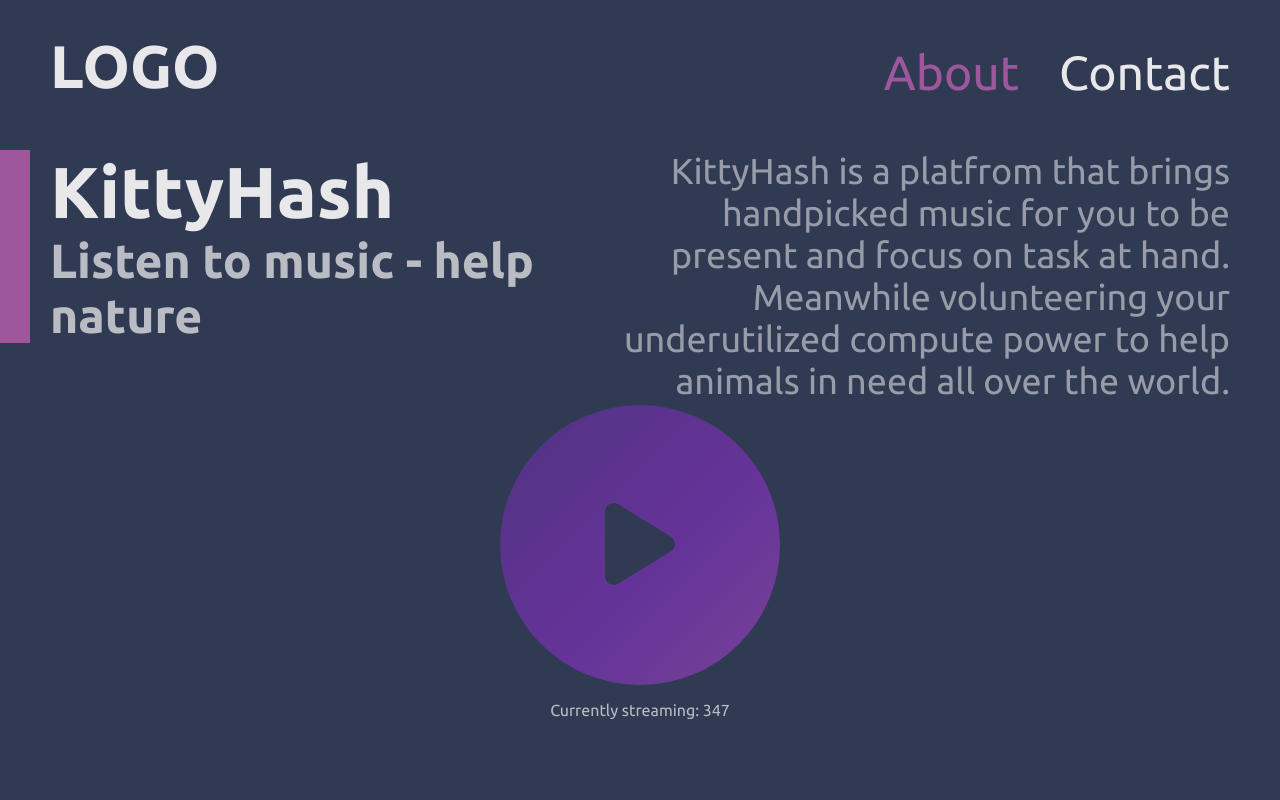
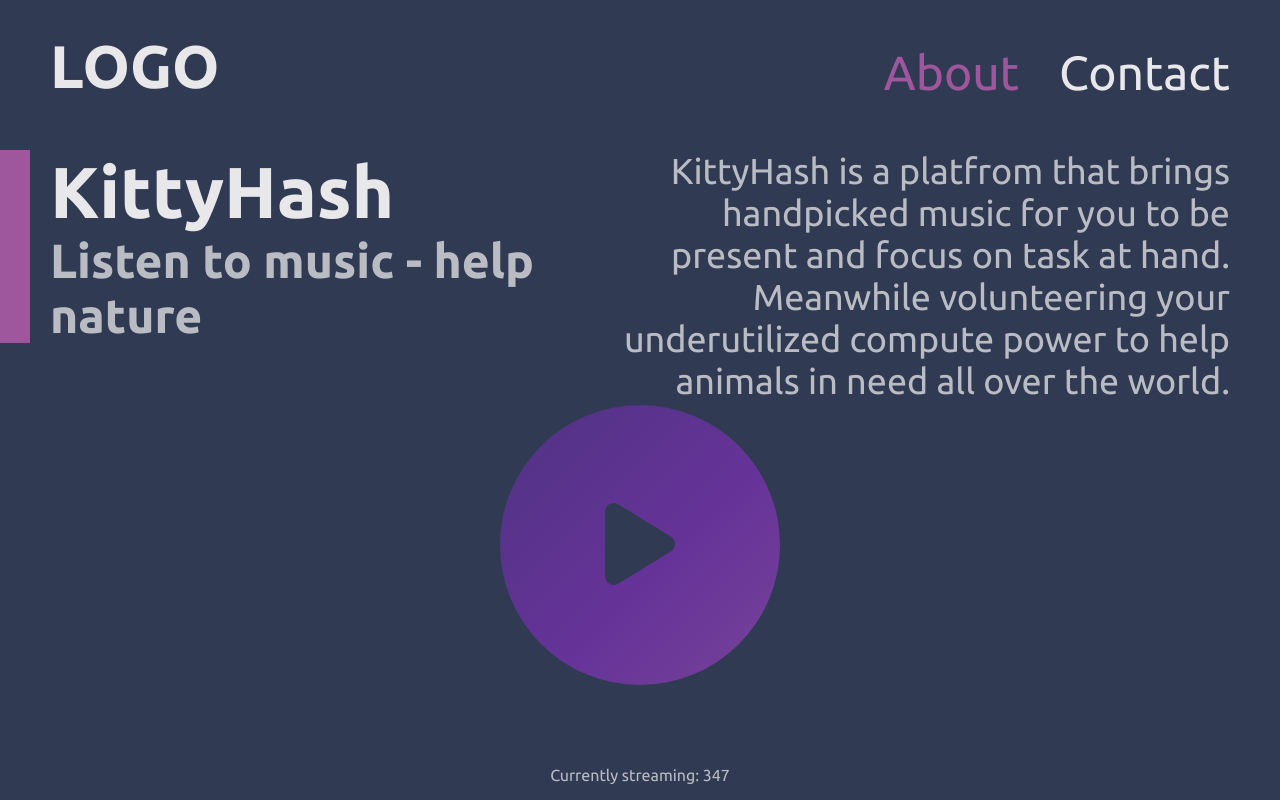
Before and after one commit to Nek0trkstr/KittyHashUI, a React (Create React App) app: page / in a window 1280 px wide. Built offline with nearby package versions, Linux system fonts and the light colour scheme.

Commit message:
small ui bug fixes (#4)

```diff
--- a/src/components/AnimatedText.css
+++ b/src/components/AnimatedText.css
@@ -3,7 +3,7 @@
     font-size: 36px;
     opacity: 0.75;
     margin: 0 50px 0 0;
-    height: 255px;
+    min-height: 255px;
 }
 
 #animatedText p {
--- a/src/components/App.css
+++ b/src/components/App.css
@@ -1,5 +1,6 @@
 .App {
   width: 100%;
+  height: inherit;
   border: none;
   padding: 0;
   margin: 0 auto;
@@ -10,6 +11,15 @@
   align-items: center
 }
 
+html {
+  height: 100%;
+}
+
 body {
   margin: 0;
+  height: inherit;
 }
+
+#root {
+  height: inherit;
+}
--- a/src/components/Counter.css
+++ b/src/components/Counter.css
@@ -1,5 +1,11 @@
-p {
+#counter {
+    display: flex;
+    flex-grow: 1;
+}
+
+#counter p {
     color: #e8e8eb;
     font-size: '24px';
     opacity: 0.75;
+    align-self: flex-end;
 }
--- a/src/components/Counter.js
+++ b/src/components/Counter.js
@@ -4,7 +4,7 @@ import './Counter.css';
 class Counter extends Component{
     render(){
         return(
-            <div>
+            <div id="counter">
                 <p>Currently streaming: <span>347</span></p>
             </div>
         )
--- a/src/components/Info.css
+++ b/src/components/Info.css
@@ -24,19 +24,13 @@
     margin: 0 0 0 20px;
 }
 
-@keyframes fadeInOut {
-    0% {
+@keyframes fadein {
+    from {
       opacity: 0;
     }
-
-    100% {
-      opacity: 1;
+    to {
+      opacity: 0.75;
     }
-  }
-
-@keyframes fadein {
-    from { opacity: 0; }
-    to { opacity: 1; }
 }
 
 @keyframes moveIn {
```
